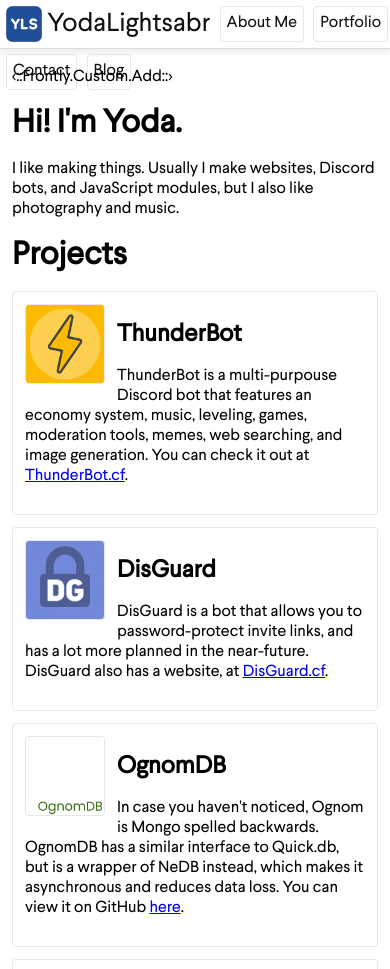
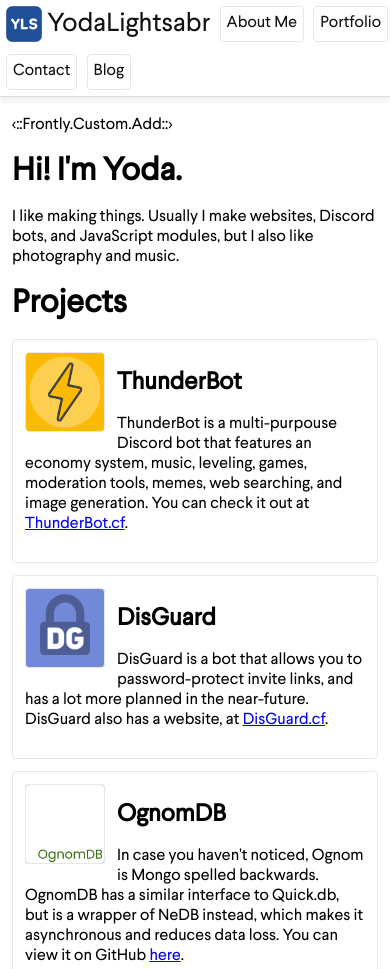
Before and after one commit to YodaLightsabr/Website, a website: page www/lel.html in a window 390 px wide. Shown: the top 969 px of the page. Drawn offline with Linux system fonts and the light colour scheme.

Commit message:
Fixed navbar on mobile

```diff
--- a/www/style.css
+++ b/www/style.css
@@ -69,7 +69,6 @@
 }
 div.d-navbar {
   width: 100%;
-  height: 48px;
   box-shadow: 0 5px 5px 0 rgb(0 0 0 / 3%), 0 5px 5px 0 rgb(0 0 0 / 3%);
   margin-bottom: 18px;
   border-bottom: 1px solid #dcdcdc;
```
